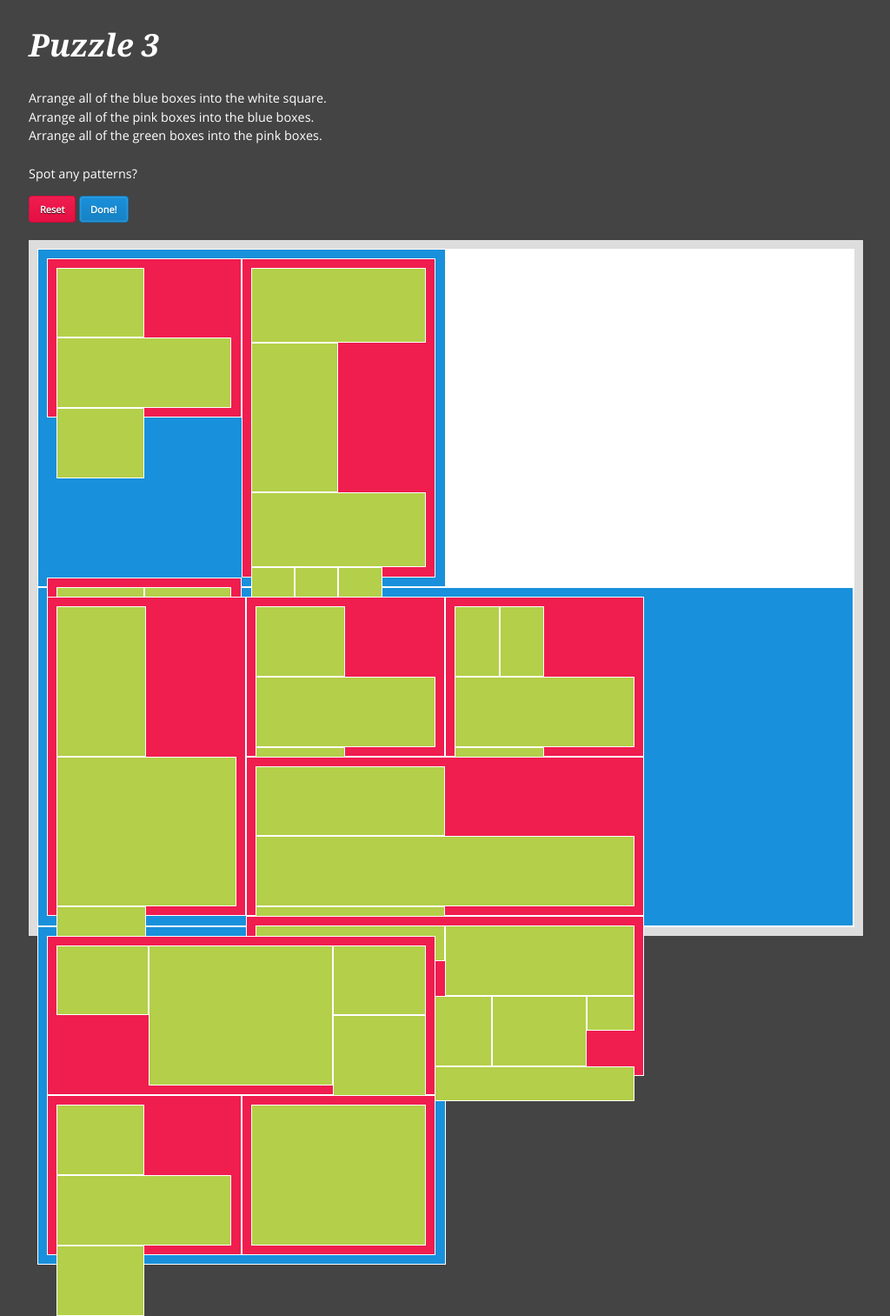
After one commit to laras126/html_game, a PHP site: page /puzzle3.php in a window 1280 px wide. The commit adds this page. Shown: the whole page at 87% size, without its empty margins (127-1151 px from the left). Run offline with PHP 8.4, Linux system fonts and the light colour scheme; some libraries are stand-ins or nearby versions.

Commit message:
puzzles 1-3

```diff
--- a/css/style.css
+++ b/css/style.css
@@ -1439,26 +1439,27 @@ html, body {
 
 /* line 18, ../scss/style.scss */
 body {
-  background: #eaeaea;
+  background: #444;
   font-size: 0.9em;
-}
-
-/* line 23, ../scss/style.scss */
+  color: white;
+}
+
+/* line 24, ../scss/style.scss */
 ul {
   list-style-type: none;
   margin: 0;
   width: 100%;
 }
 
-/* line 29, ../scss/style.scss */
+/* line 30, ../scss/style.scss */
 .wrap {
   margin-top: 30px;
   width: 100%;
   max-width: 960px;
 }
 
-/* line 35, ../scss/style.scss */
-.container {
+/* line 36, ../scss/style.scss */
+.puzzle {
   width: 100%;
   margin: 0 auto;
   height: 800px;
@@ -1466,26 +1467,26 @@ ul {
   border: 10px solid #dddddd;
 }
 
-/* line 43, ../scss/style.scss */
+/* line 44, ../scss/style.scss */
 .controls {
   width: 100%;
 }
-/* line 46, ../scss/style.scss */
+/* line 47, ../scss/style.scss */
 .controls li {
   display: inline;
 }
 
-/* line 51, ../scss/style.scss */
+/* line 52, ../scss/style.scss */
 .sortable {
   border-bottom: 10px solid #dddddd;
   height: 100%;
   padding: 0;
 }
-/* line 55, ../scss/style.scss */
+/* line 56, ../scss/style.scss */
 .sortable:last-child {
   border-bottom: 0;
 }
-/* line 59, ../scss/style.scss */
+/* line 60, ../scss/style.scss */
 .sortable li {
   background: #6cbcee;
   border: 1px solid white;
@@ -1494,93 +1495,109 @@ ul {
   float: left;
   cursor: pointer;
 }
-/* line 67, ../scss/style.scss */
+/* line 68, ../scss/style.scss */
+.sortable li:hover {
+  background: #3ea7e9;
+}
+/* line 72, ../scss/style.scss */
 .sortable li:active {
   background: #1990db;
 }
 
-/* line 74, ../scss/style.scss */
+/* line 79, ../scss/style.scss */
 .top li {
   background: #1990db;
 }
-/* line 76, ../scss/style.scss */
+/* line 81, ../scss/style.scss */
 .top li:hover {
   background: #6cbcee;
 }
 
-/* line 81, ../scss/style.scss */
+/* line 86, ../scss/style.scss */
 .second li {
   background: #f01d4f;
-}
-/* line 84, ../scss/style.scss */
+  position: relative;
+  z-index: 2;
+}
+/* line 90, ../scss/style.scss */
 .second li:hover {
   background: #f67d99;
 }
 
-/* line 89, ../scss/style.scss */
+/* line 95, ../scss/style.scss */
 .third li {
-  background: #ebe16f;
-}
-/* line 91, ../scss/style.scss */
+  position: relative;
+  z-index: 3;
+  background: #b4cf49;
+}
+/* line 99, ../scss/style.scss */
 .third li:hover {
-  background: #f7f4c9;
-}
-
-/* line 96, ../scss/style.scss */
+  background: #d5e49a;
+}
+
+/* line 104, ../scss/style.scss */
 .fourth li {
+  position: relative;
+  z-index: 4;
   background: #acca35;
 }
-/* line 98, ../scss/style.scss */
+/* line 108, ../scss/style.scss */
 .fourth li:hover {
   background: #cddf85;
 }
 
-/* line 105, ../scss/style.scss */
+/* line 113, ../scss/style.scss */
 .before {
   background: #d5e49a !important;
 }
 
-/* line 109, ../scss/style.scss */
+/* line 117, ../scss/style.scss */
 .after {
   background: #f5b6b9 !important;
 }
 
-/* line 116, ../scss/style.scss */
+/* line 121, ../scss/style.scss */
+.kudos {
+  margin-top: 5em;
+  display: none;
+}
+
+/* line 134, ../scss/style.scss */
 .whole-horiz {
   width: 99.9%;
 }
 
-/* line 120, ../scss/style.scss */
+/* line 138, ../scss/style.scss */
 .whole-vert {
   height: 99.9%;
 }
 
-/* line 124, ../scss/style.scss */
+/* line 142, ../scss/style.scss */
 .half-horiz {
   width: 49.95%;
 }
 
-/* line 128, ../scss/style.scss */
+/* line 146, ../scss/style.scss */
 .half-vert {
   height: 49.95%;
 }
 
-/* line 132, ../scss/style.scss */
+/* line 150, ../scss/style.scss */
 .fourth-horiz {
   width: 24.975%;
 }
 
-/* line 136, ../scss/style.scss */
+/* line 154, ../scss/style.scss */
 .fourth-vert {
   height: 24.975%;
 }
 
-/* line 140, ../scss/style.scss */
+/* line 158, ../scss/style.scss */
 .eighth-horiz {
   width: 12.4875%;
 }
 
-/* line 144, ../scss/style.scss */
+/* line 162, ../scss/style.scss */
 .eighth-vert {
   height: 12.4875%;
 }
--- a/js/main.js
+++ b/js/main.js
@@ -10,10 +10,8 @@ $(document).ready(function() {
     $('ul, li').disableSelection();
 
 
- 	var sortDiv = '.sortable li';
-	//showHideBordersOnClick(sortDiv);
-
-	$('.sortable li').hover(function(){
+    // Show the previous and next divs when hovered over
+	/*$('.sortable li').hover(function(){
 		$(this).prev().addClass('before');
 		$(this).next().addClass('after');
 	}, function() {
@@ -21,7 +19,7 @@ $(document).ready(function() {
 			$(this).removeClass('before after');
 		});
 	}
-	);
+	);*/
 
 	var element = $('.container');
 	setInterval(function(){
@@ -60,6 +58,11 @@ $(document).ready(function() {
 		location.reload();
 	});
 
+	$('#done').click(function(){
+		$('.puzzle').fadeOut(200);
+		$('.kudos').fadeIn(200);
+	});
+
 });
 
 
--- /dev/null
+++ b/parts/footer.php
@@ -0,0 +1,10 @@
+
+</div> <!-- .wrap -->
+
+	<script src="js/jquery-1.9.1.js"></script>
+	<script src="js/jquery-ui-1.10.3.custom.js"></script>
+	<script src="js/plugins.js"></script>
+	<script src="js/main.js"></script>
+
+</body>
+</html>
--- /dev/null
+++ b/parts/header.php
@@ -0,0 +1,13 @@
+<!doctype html>
+<html lang="us">
+<head>
+	<meta charset="utf-8">
+	<title>Web 101 HTML Puzzle</title>
+	<link href="css/flick/jquery-ui-1.10.3.custom.css" rel="stylesheet">
+	<link href="css/style.css" rel="stylesheet">
+
+</head>
+
+<body>
+
+<div class="wrap">
--- /dev/null
+++ b/puzzle3.php
@@ -0,0 +1,183 @@
+<?php include('parts/header.php'); ?>
+
+	<div id="puzzle2">
+		<h1>Puzzle 3</h1>
+		<p>Arrange all of the blue boxes into the white square. <br />
+			Arrange all of the pink boxes into the blue boxes.<br />
+			Arrange all of the green boxes into the pink boxes.<br />
+			<br />Spot any patterns?</p>
+		<span class="button" id="reset">Reset</span>
+		<span class="blue-button" id="done">Done!</span>
+
+		<div class="puzzle clearfix">
+			<!-- <ul class="controls">
+				<li><span class="button">Float left</span></li>
+				<li><span class="button">Float right</span></li><br />
+				<li><span class="blue-button">Position relative</span></li>
+				<li><span class="blue-button">Position absolute</span></li>
+				<li><span class="blue-button">Position fixed</span></li><br />
+				<li><span class="button" id="showSizes">Show Sizes</span></li>
+			</ul>-->
+			<ul class="sortable clearfix top">
+
+				<li class="half-horiz half-vert">
+					<ul class="sortable clearfix second">
+						<li class="half-horiz half-vert">
+							<ul class="sortable clearfix third">
+								<li class="half-horiz half-vert">
+								</li>
+								<li class="whole-horiz half-vert"></li>
+								<li class="half-horiz half-vert">
+								</li>
+							</ul> <!-- .third -->
+						</li>
+						<li class="whole-vert half-horiz">
+							<ul class="sortable clearfix third">
+								<li class="whole-horiz fourth-vert"></li>
+								<li class="half-horiz half-vert">
+								</li>
+								<li class="whole-horiz fourth-vert">
+								</li>
+								<li class="fourth-horiz half-vert">
+								</li>
+								<li class="fourth-horiz fourth-vert">
+								</li>
+								<li class="fourth-horiz fourth-vert">
+								</li>
+
+							</ul> <!-- .third -->
+						</li>
+						<li class="half-horiz half-vert">
+							<ul class="sortable clearfix third">
+								<li class="half-horiz half-vert">
+								</li>
+								<li class="half-horiz whole-vert"></li>
+								<li class="fourth-horiz half-vert">
+								</li>
+								<li class="fourth-horiz half-vert">
+								</li>
+							</ul> <!-- .third -->
+						</li>
+					</ul> <!-- .second -->
+				</li>
+
+				<li class="whole-horiz half-vert">
+
+					<ul class="sortable clearfix second">
+						<li class="fourth-horiz whole-vert">
+							<ul class="sortable clearfix third">
+								<li class="half-horiz half-vert">
+								</li>
+								<li class="whole-horiz half-vert"></li>
+								<li class="half-horiz half-vert">
+								</li>
+							</ul> <!-- .third -->
+						</li>
+
+
+						<li class="fourth-horiz half-vert">
+							<ul class="sortable clearfix third">
+								<li class="half-horiz half-vert">
+								</li>
+								<li class="whole-horiz half-vert"></li>
+								<li class="half-horiz half-vert">
+								</li>
+							</ul> <!-- .third -->
+						</li>
+
+
+						<li class="fourth-horiz half-vert">
+							<ul class="sortable clearfix third">
+								<li class="fourth-horiz half-vert"></li>
+								<li class="fourth-horiz half-vert"></li>
+								<li class="whole-horiz half-vert"></li>
+								<li class="half-horiz half-vert"></li>
+							</ul> <!-- .third -->
+						</li>
+
+						<li class="half-horiz half-vert">
+							<ul class="sortable clearfix third">
+								<li class="half-horiz half-vert">
+								</li>
+								<li class="whole-horiz half-vert"></li>
+								<li class="half-horiz half-vert">
+								</li>
+							</ul> <!-- .third -->
+						</li>
+
+						<li class="half-horiz half-vert">
+							<ul class="sortable clearfix third">
+								<li class="half-horiz fourth-vert">
+								</li>
+								<li class="half-horiz half-vert"></li>
+								<li class="fourth-horiz fourth-vert"></li>
+								<li class="eighth-horiz fourth-vert"></li>
+
+								<li class="fourth-horiz half-vert"></li>
+								<li class="fourth-horiz half-vert"></li>
+
+								<li class="eighth-horiz fourth-vert"></li>
+								<li class="whole-horiz fourth-vert"></li>
+
+							</ul> <!-- .third -->
+						</li>
+					</ul> <!-- .second -->
+
+				</li>
+
+
+				<li class="half-horiz half-vert">
+					<ul class="sortable clearfix second">
+						<li class="whole-horiz half-vert">
+							<ul class="sortable clearfix third">
+								<li class="fourth-horiz half-vert">
+								</li>
+								<li class="half-horiz whole-vert">
+								</li>
+								<li class="fourth-horiz half-vert">
+								</li>
+								<li class="fourth-horiz whole-vert">
+								</li>
+							</ul> <!-- .third -->
+						</li>
+
+						<li class="half-horiz half-vert">
+							<ul class="sortable clearfix third">
+								<li class="half-horiz half-vert">
+								</li>
+								<li class="whole-horiz half-vert">
+								</li>
+								<li class="half-horiz half-vert">
+								</li>
+							</ul> <!-- .third -->
+						</li>
+
+						<li class="half-horiz half-vert">
+							<ul class="sortable clearfix third">
+								<li class="whole-horiz whole-vert">
+								</li>
+							</ul> <!-- .third -->
+						</li>
+					</ul> <!-- .second -->
+				</li>
+
+			</ul> <!-- top -->
+
+		</div> <!-- .puzzle -->
+
+		<div class="kudos">
+			<p class="h1">Words of encouragement!</p>
+			<p>You deserve a sandwich.</p>
+			<p>Write down three rules you realized as you worked through the puzzles. For quick reference, links: </p>
+				<ul>
+					<li><a href="index.php">Puzzle 1</a></li>
+					<li><a href="puzzle2.php">Puzzle 2</a></li>
+					<li><a href="puzzle3.php">Puzzle 3</a></li>
+				</ul>
+		</div>
+
+	</div>
+
+	<!-- <pre class="source"></pre> -->
+
+<?php include('parts/footer.php'); ?>
--- a/scss/style.scss
+++ b/scss/style.scss
@@ -16,8 +16,9 @@ html, body {
 }
 
 body {
-	background: #eaeaea;
+	background: #444;
 	font-size: 0.9em;
+	color: #fff
 }
 
 ul {
@@ -32,7 +33,7 @@ ul {
 	max-width: 960px;
 }
 
-.container {
+.puzzle {
 	width: 100%;
 	margin: 0 auto;
 	height: 800px;
@@ -64,6 +65,10 @@ ul {
 		float: left;
 		cursor: pointer;
 
+		&:hover {
+			background: lighten($bones-blue, 10%);;
+		}
+
 		&:active {
 			background: $bones-blue;
 		}
@@ -80,27 +85,30 @@ ul {
 
 .second li {
 	background: $bones-pink;
-
+	position: relative;
+	z-index: 2;
 	&:hover {
 		background: lighten($bones-pink, 20%);
 	}
 }
 
 .third li {
-	background: $alert-yellow;
+	position: relative;
+	z-index: 3;
+	background: darken($alert-green, 30%);
 	&:hover {
-		background: lighten($alert-yellow, 20%);
+		background: darken($alert-green, 10%);
 	}
 }
 
 .fourth li {
+	position: relative;
+	z-index: 4;
 	background: darken($alert-green, 35%);
 	&:hover {
 		background: darken($alert-green, 15%);
 	}
 }
-
-
 
 .before {
 	background: darken($alert-green, 10%) !important;
@@ -110,6 +118,16 @@ ul {
 	background: darken($alert-red, 10%) !important;
 }
 
+.kudos {
+	margin-top: 5em;
+	display: none;
+}
+
+
+
+
+
+// Box grid
 
 $total: 99.9%;
 
```
Also changed, not shown: index.html (deleted, +0 -90 lines), index.php (added, +37 -0 lines), puzzle2.php (added, +78 -0 lines), 1 other file.
